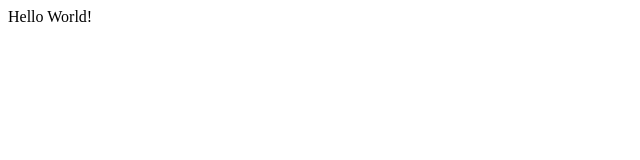
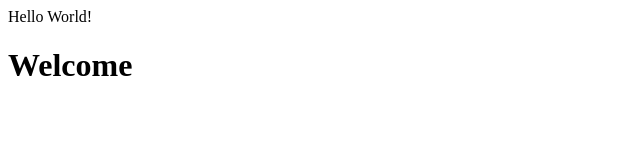
Before and after one commit to coderprofession/gitclass-nov2024-v2, a plain HTML site: page index.html in a window 1280 px wide. Shown: the whole page, without its empty margins (0-640 px from the left). Drawn offline with Linux system fonts and the light colour scheme.

Commit message:
Update index.html
Added h1

```diff
--- a/index.html
+++ b/index.html
@@ -1,6 +1,8 @@
 <html>
 <head></head>
 <body>
-  <div> Hello World! </div>
+  <div> Hello World!
+    <h1>Welcome</h1>
+  </div>
 </body>
 </html>
```
